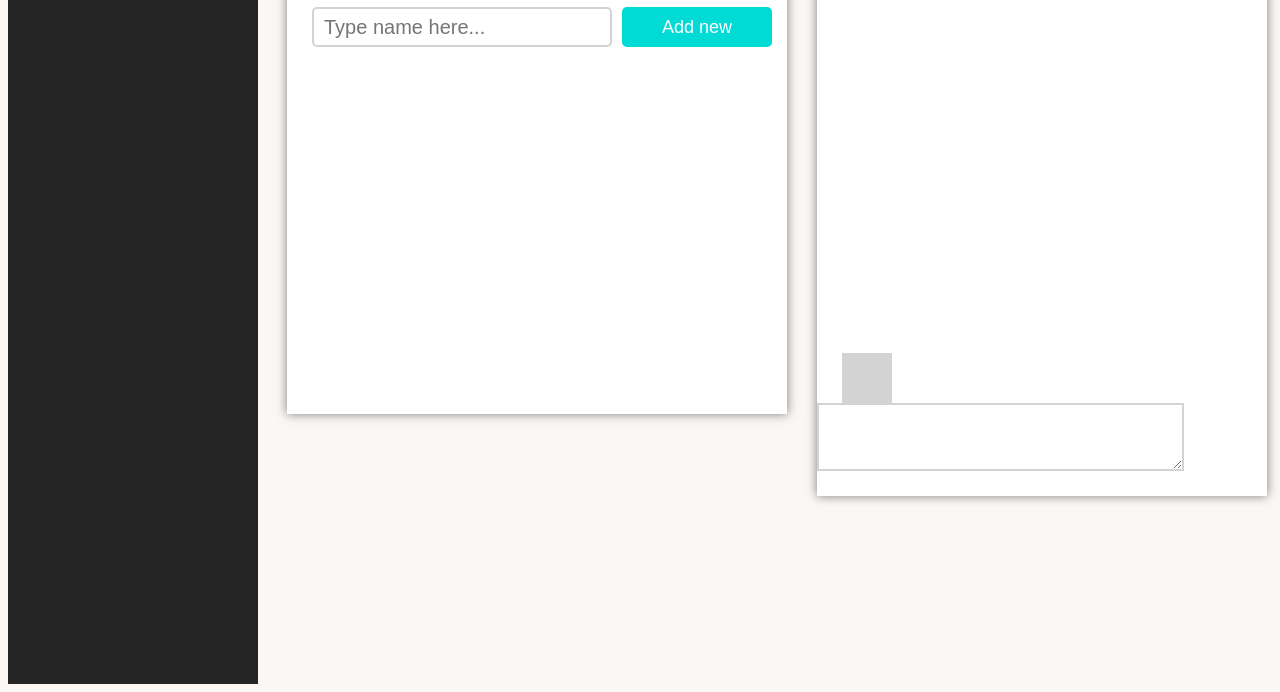
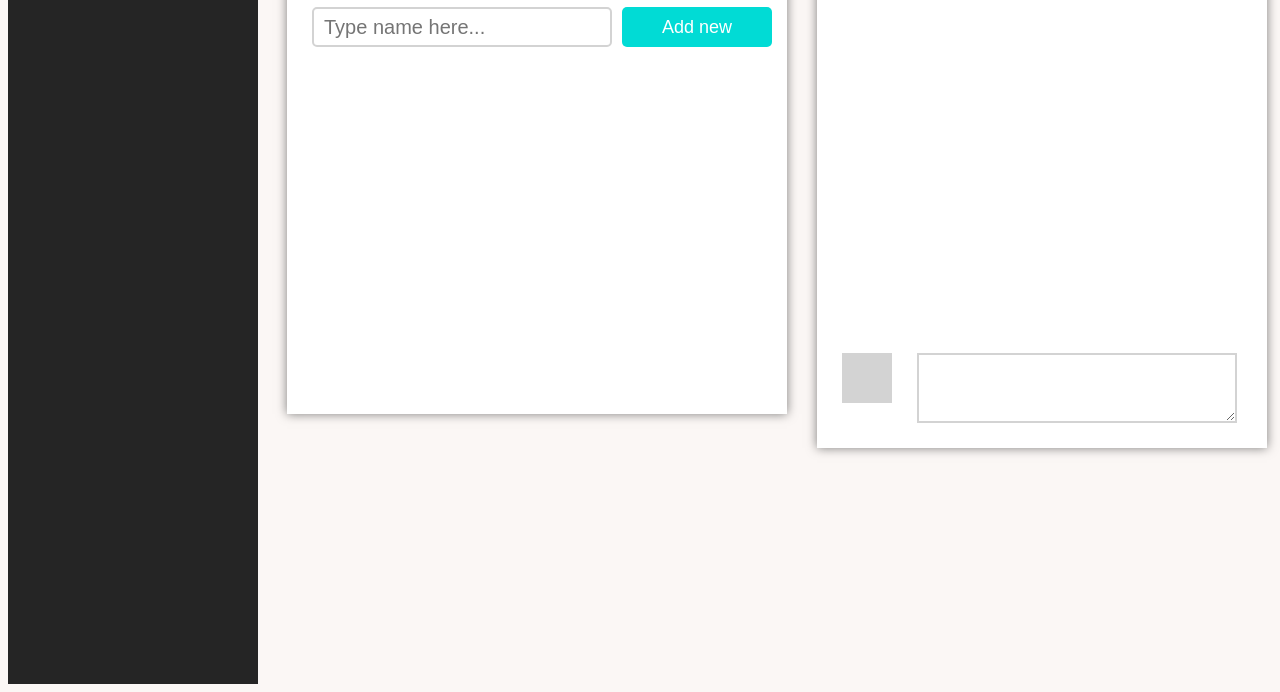
Before and after one commit to RomanMykytyn/Empeek, a React app: page / in a window 1280 px wide. Shown: the part 124-816 px from the top of the page. Built offline with nearby package versions, Linux system fonts and the light colour scheme.

Commit message:
'Fixed3'

```diff
--- a/src/comments.css
+++ b/src/comments.css
@@ -34,4 +34,6 @@
 
 textarea {
   border: 2px solid lightgrey;
+  width: 320px;
+  height: 70px;
 }
--- a/src/comments.js
+++ b/src/comments.js
@@ -46,9 +46,7 @@ addComment(e) {
         <div className="picture picture_down">
         </div>
 
-        <textarea cols='43'
-                  rows='4'
-                  onChange={this.onChangeComment}
+        <textarea onChange={this.onChangeComment}
                   onKeyPress={this.addComment}>
         </textarea>
       </div>
```
Also changed, not shown: dist/bundle.css, 1 other file.
